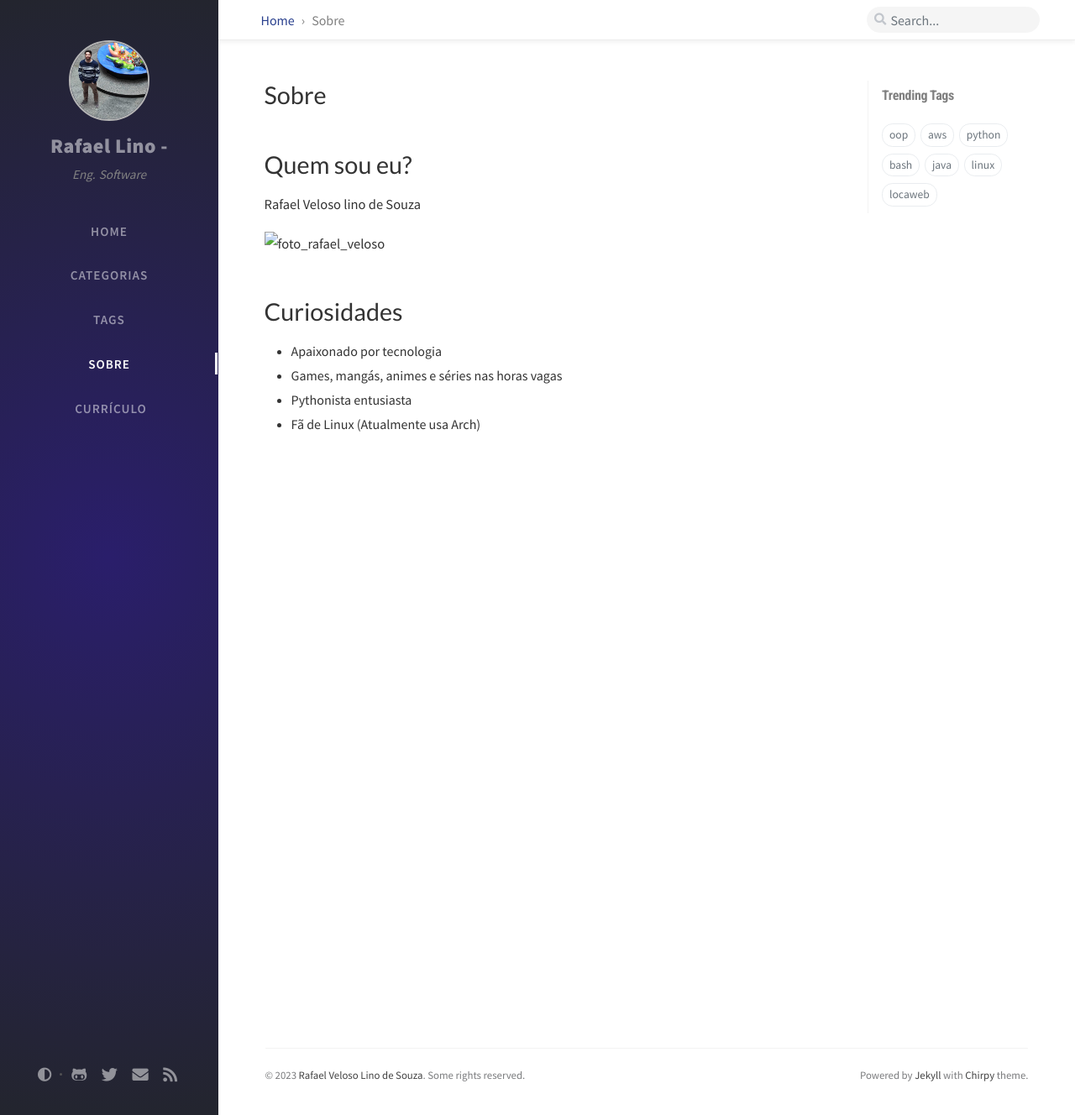
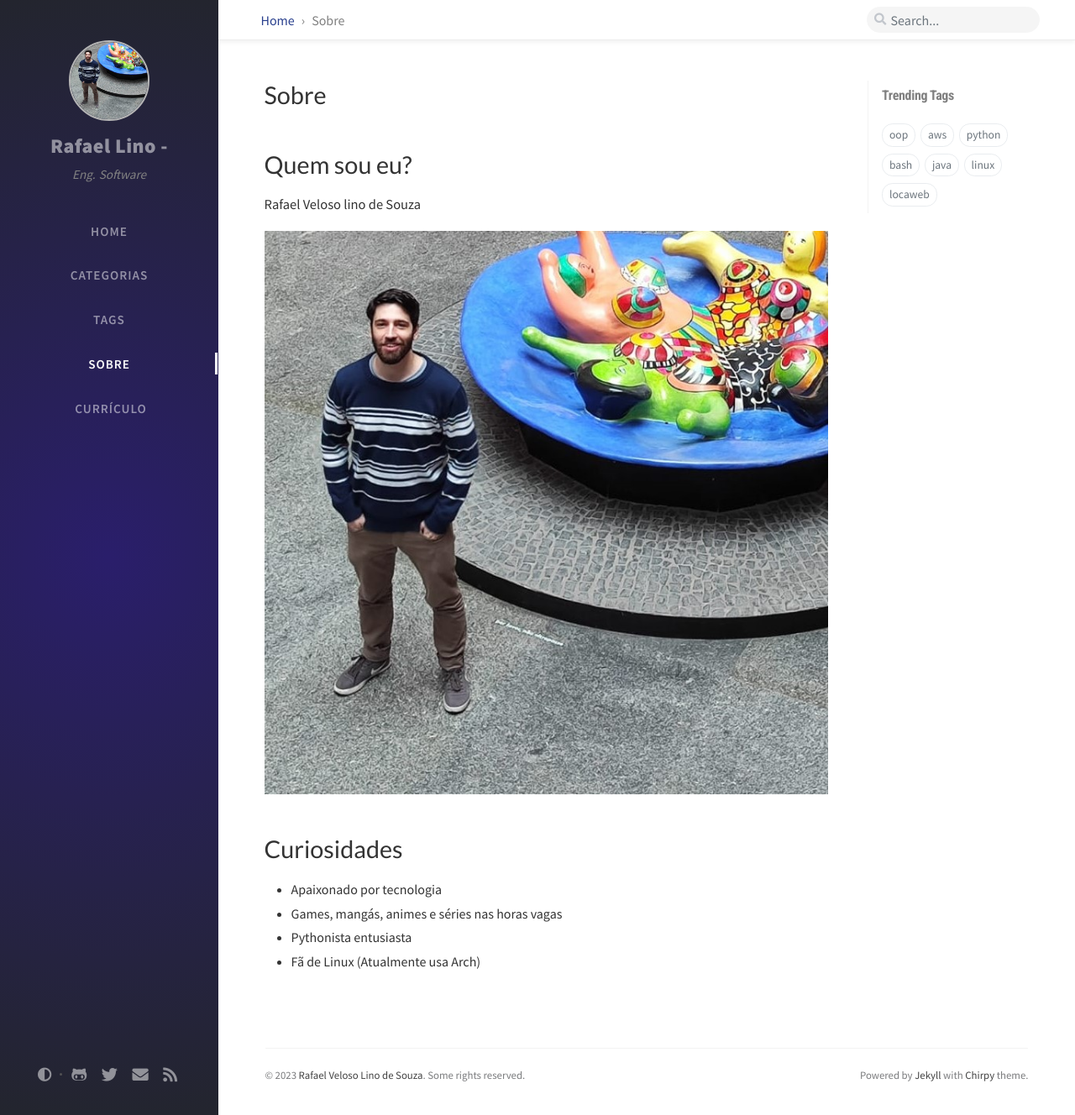
Before and after one commit to Rafaellinos/rafaelino.github.io, a Jekyll site: the page built from _tabs/sobre.md, in a window 1280 px wide and 1328 px high. Shown: the whole window at 84% size. Built offline with Jekyll 4.4.1, drawn with Linux system fonts in a browser that asks for light colours; nearby versions of some CDN libraries; comment, search, counter and statistics services are not loaded.

Commit message:
fix: sobre pic location

```diff
--- a/_tabs/sobre.md
+++ b/_tabs/sobre.md
@@ -15,7 +15,7 @@ order: 4
 
 <p>Rafael Veloso lino de Souza</p>
 
-![foto_rafael_veloso](../assets/img/personal_photos/minha_foto_2.jpg){:class="img-responsive"}
+![foto_rafael_veloso](/assets/img/personal_photos/minha_foto_2.jpg){:class="img-responsive"}
 
 # Curiosidades
 
```
